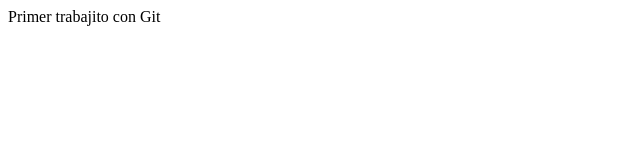
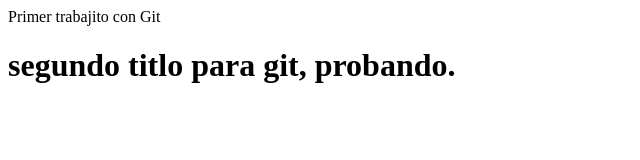
Before and after one commit to rebequi/Clase5-, a plain HTML site: page index.html in a window 1280 px wide. Shown: the whole page, without its empty margins (0-640 px from the left). Drawn offline with Linux system fonts and the light colour scheme.

Commit message:
agregue una segunda linea de texto

```diff
--- a/index.html
+++ b/index.html
@@ -5,7 +5,8 @@
         </title>
     </head>
     <body>
-        Primer trabajito con Git
+        <p>Primer trabajito con Git</p>
+        <h1>segundo titlo para git, probando.</h1>
 
     </body>
 </html>
```
